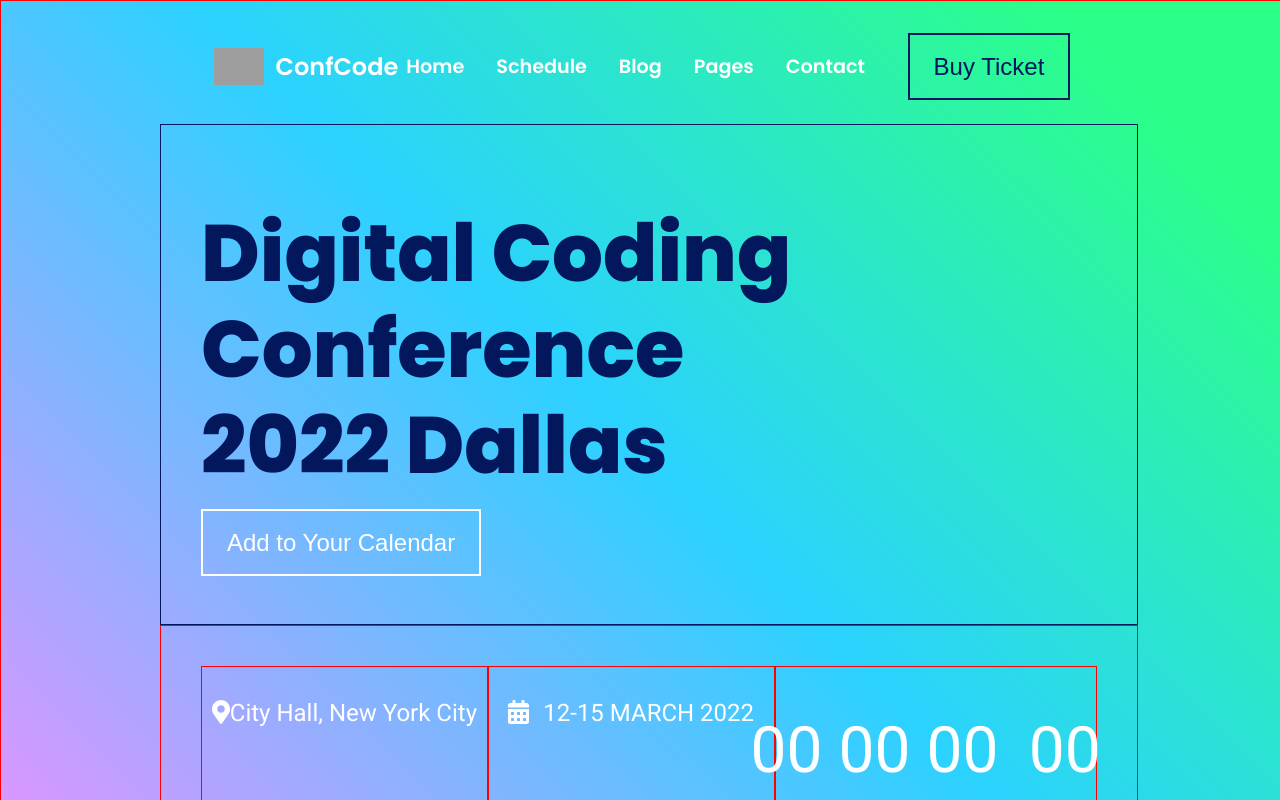
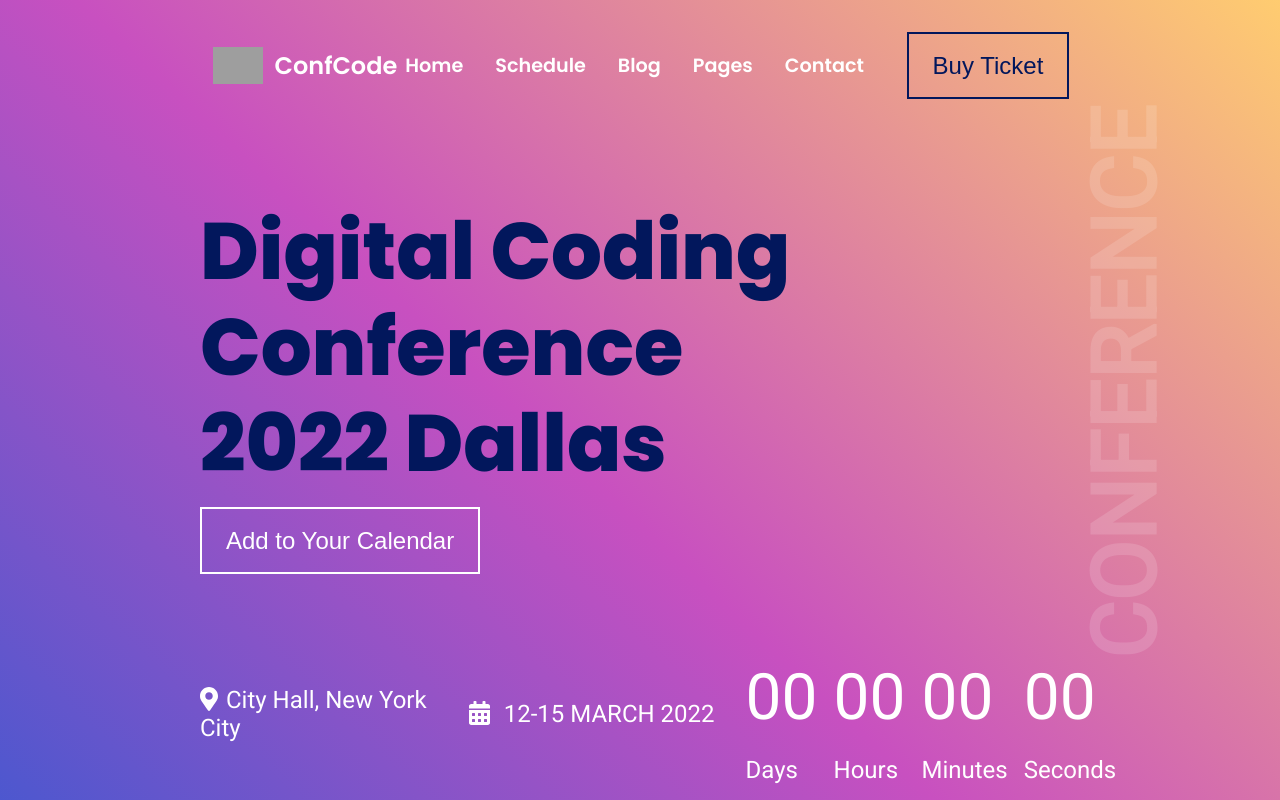
Before and after one commit to Brunno-DaSilva/conference-schedule-app, a React (Create React App) app: page / in a window 1280 px wide. Shown: the top 800 px of the page. Built offline with nearby package versions, Linux system fonts and the light colour scheme; grey boxes are pictures that could not be loaded.

Commit message:
Added conference name to head and style

```diff
--- a/src/App.css
+++ b/src/App.css
@@ -1,13 +1,14 @@
 @import url("https://fonts.googleapis.com/css2?family=Roboto&display=swap");
 
 .App {
-  background-color: #fa8bff;
+  background-color: #4158d0;
   background-image: linear-gradient(
-    45deg,
-    #fa8bff 0%,
-    #2bd2ff 52%,
-    #2bff88 90%
+    43deg,
+    #4158d0 0%,
+    #c850c0 46%,
+    #ffcc70 100%
   );
+
   font-family: "Roboto", sans-serif;
 }
 p {
--- a/src/components/Header/Header.js
+++ b/src/components/Header/Header.js
@@ -13,6 +13,7 @@ function Header(props) {
   return (
     <div className="Header">
       <Navbar />
+      <h1>CONFERENCE</h1>
       <div className="Header__hero">
         <div className="hero__text">
           <p>Digital Coding</p>
@@ -26,11 +27,12 @@ function Header(props) {
       <div className="Header__info">
         <div className="info__location">
           <p>
-            {" "}
-            <FontAwesomeIcon
-              className="info-icons active"
-              icon={faMapMarkerAlt}
-            />
+            <span>
+              <FontAwesomeIcon
+                className="info-icons active"
+                icon={faMapMarkerAlt}
+              />
+            </span>
             City Hall, New York City
           </p>
         </div>
--- a/src/components/Header/header.styles.scss
+++ b/src/components/Header/header.styles.scss
@@ -7,8 +7,19 @@
   justify-content: space-between;
   width: 100%;
   padding: 0.5rem;
-  border: 1px solid red;
+  position: relative;
 
+  h1 {
+    position: absolute;
+    color: rgba(255, 255, 255, 0.144);
+    font-weight: 700;
+    font-size: 5.5rem;
+    writing-mode: vertical-lr;
+    transform: rotate(180deg);
+    line-height: 1.2em;
+    top: 13%;
+    left: 78%;
+  }
   p {
     color: #02175c;
   }
@@ -16,7 +27,6 @@
   .Header__hero {
     width: 70%;
     padding: 2.5rem;
-    border: 1px solid #02175c;
     flex: auto;
 
     .hero__text {
@@ -46,9 +56,7 @@
     }
   }
   .Header__info {
-    border: 1px solid red;
     width: 70%;
-    padding: 2.5rem;
     display: flex;
 
     .info__location,
@@ -56,13 +64,12 @@
     .info__countdown {
       width: 30%;
       display: flex;
-      justify-content: center;
-
-      padding: 0.5rem;
-      border: 1px solid red;
+      justify-content: flex-start;
+      align-items: center;
     }
 
-    .info__time {
+    .info__time,
+    .info__location {
       p {
         span {
           padding-right: 0.5rem;
```
